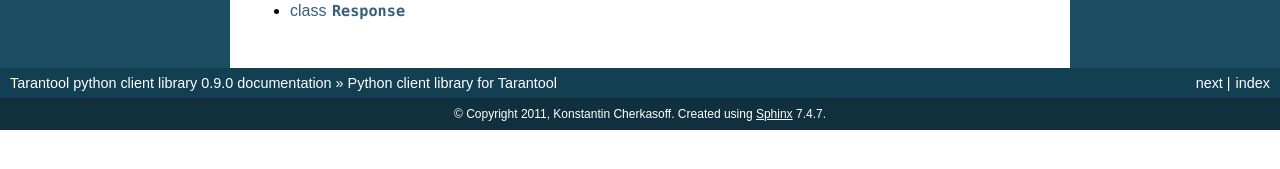
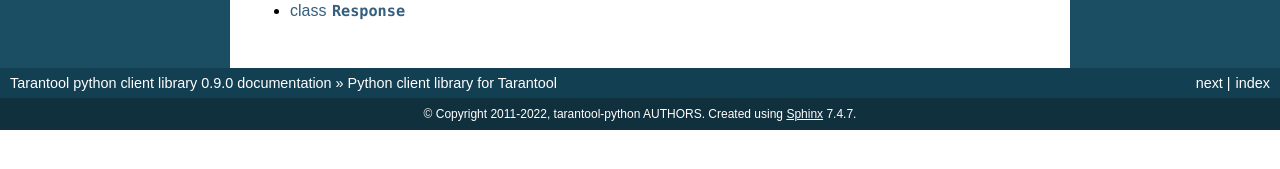
Before and after one commit to tarantool/tarantool-python, a Sphinx documentation site: the page built from doc/index.rst, in a window 1280 px wide. Shown: the part 514-683 px from the top of the page. Built offline with Sphinx 7.4.7, drawn with Linux system fonts in a browser that asks for light colours.

Commit message:
doc: update AUTHORS
Part of #67

```diff
--- a/doc/conf.py
+++ b/doc/conf.py
@@ -45,7 +45,7 @@ master_doc = 'index'
 
 # General information about the project.
 project = u'Tarantool python client library'
-copyright = u'2011, Konstantin Cherkasoff'
+copyright = u'2011-2022, tarantool-python AUTHORS'
 
 # The version info for the project you're documenting, acts as replacement for
 # |version| and |release|, also used in various other places throughout the
@@ -190,7 +190,7 @@ latex_elements = {
 # (source start file, target name, title, author, documentclass [howto/manual]).
 latex_documents = [
   ('index', 'Tarantoolpythonclientlibrary.tex', u'Tarantool python client library Documentation',
-   u'Konstantin Cherkasoff', 'manual'),
+   u'tarantool-python AUTHORS', 'manual'),
 ]
 
 # The name of an image file (relative to this directory) to place at the top of
@@ -220,7 +220,7 @@ latex_documents = [
 # (source start file, name, description, authors, manual section).
 man_pages = [
     ('index', 'tarantoolpythonclientlibrary', u'Tarantool python client library Documentation',
-     [u'Konstantin Cherkasoff'], 1)
+     [u'tarantool-python AUTHORS'], 1)
 ]
 
 # If true, show URL addresses after external links.
@@ -234,7 +234,7 @@ man_pages = [
 #  dir menu entry, description, category)
 texinfo_documents = [
   ('index', 'Tarantoolpythonclientlibrary', u'Tarantool python client library Documentation',
-   u'Konstantin Cherkasoff', 'Tarantoolpythonclientlibrary', 'One line description of project.',
+   u'tarantool-python AUTHORS', 'Tarantoolpythonclientlibrary', 'One line description of project.',
    'Miscellaneous'),
 ]
 
--- a/setup.py
+++ b/setup.py
@@ -66,8 +66,8 @@ setup(
     package_dir={"tarantool": os.path.join("tarantool")},
     version=find_version('tarantool', '__init__.py'),
     platforms=["all"],
-    author="Konstantin Cherkasoff",
-    author_email="k.cherkasoff@gmail.com",
+    author="tarantool-python AUTHORS",
+    author_email="admin@tarantool.org",
     url="https://github.com/tarantool/tarantool-python",
     license="BSD",
     description="Python client library for Tarantool 1.6 Database",
```
Also changed, not shown: 1 other file.
